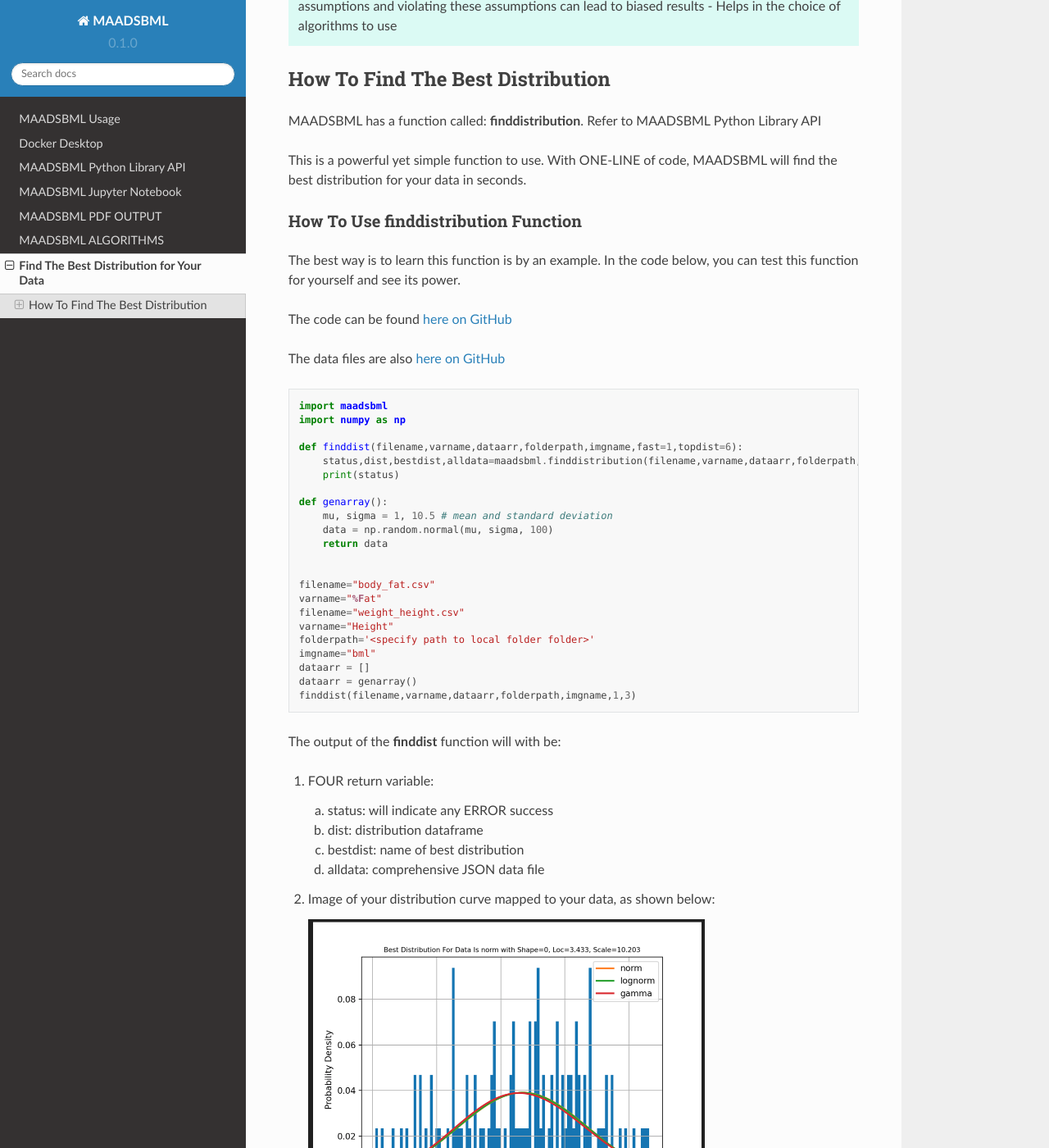
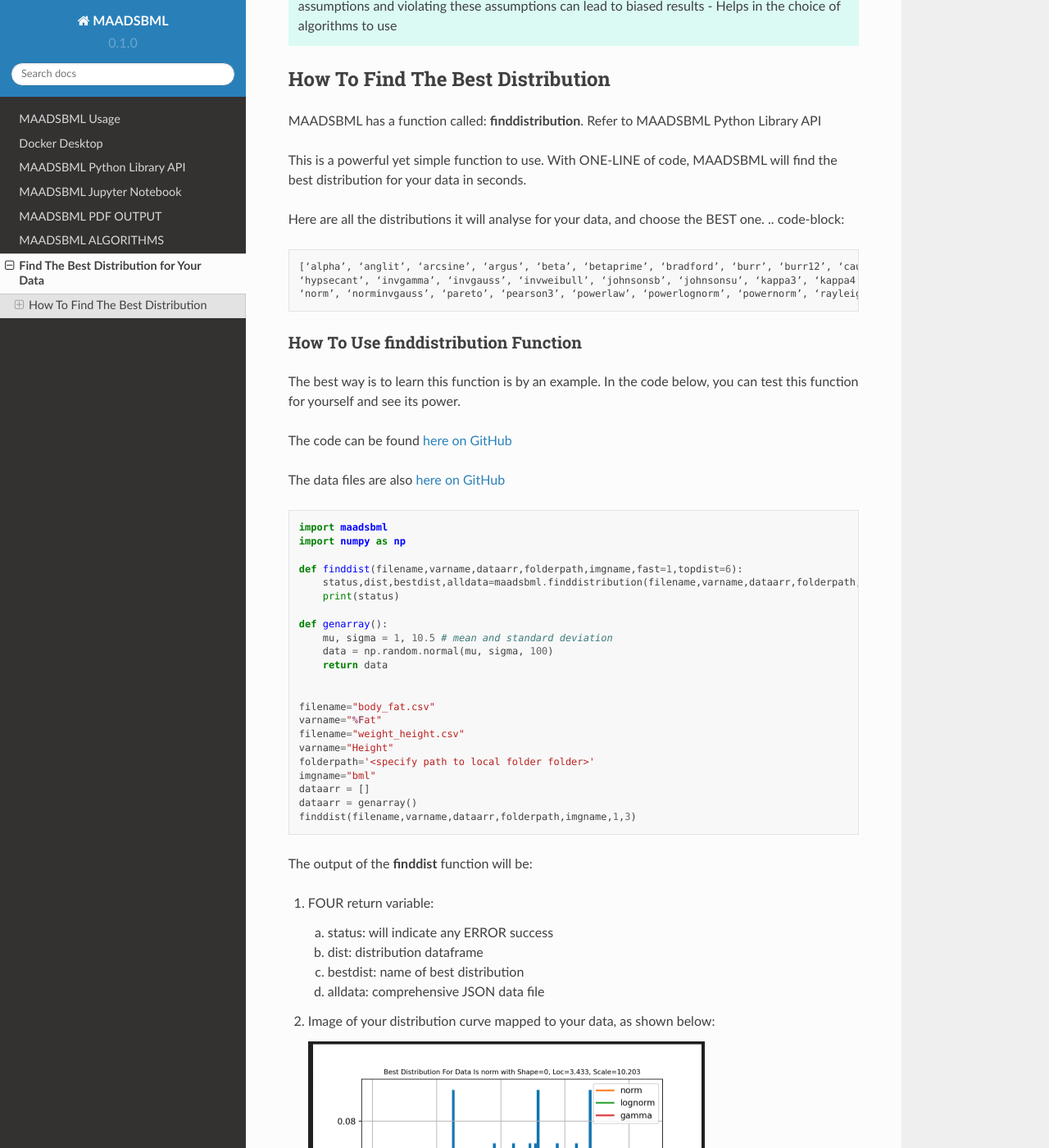
Before and after one commit to smaurice101/maadsbml, a Sphinx documentation site: the page built from docs/source/finddist.rst, in a window 1280 px wide and 1400 px high, scrolled down 373 px. Shown: the whole window at 82% size. Built offline with Sphinx 7.4.7 and the Read the Docs theme 2.0.0, drawn with Linux system fonts in a browser that asks for light colours.

Commit message:
Update finddist.rst

```diff
--- a/docs/source/finddist.rst
+++ b/docs/source/finddist.rst
@@ -16,6 +16,13 @@
 MAADSBML has a function called: **finddistribution**.  Refer to :ref:`MAADSBML Python Library API`
 
 This is a powerful yet simple function to use.  With ONE-LINE of code, MAADSBML will find the best distribution for your data in seconds.
+
+Here are all the distributions it will analyse for your data, and choose the BEST one.
+.. code-block::
+
+      [‘alpha’, ‘anglit’, ‘arcsine’, ‘argus’, ‘beta’, ‘betaprime’, ‘bradford’, ‘burr’, ‘burr12’, ‘cauchy’, ‘chi’, ‘chi2’, ‘cosine’, ‘crystalball’, ‘dgamma’, ‘dweibull’, ‘erlang’, ‘expon’, ‘exponnorm’, ‘exponpow’, ‘exponweib’, ‘f’, ‘fatiguelife’, ‘fisk’, ‘foldcauchy’, ‘foldnorm’, ‘frechet_l’, ‘frechet_r’, ‘gamma’, ‘gausshyper’, ‘genexpon’, ‘genextreme’, ‘gengamma’, ‘genhalflogistic’, ‘geninvgauss’, ‘genlogistic’, ‘gennorm’, ‘genpareto’, ‘gilbrat’, ‘gompertz’, ‘gumbel_l’, ‘gumbel_r’, ‘halfcauchy’, ‘halfgennorm’, ‘halflogistic’, ‘halfnorm’,
+      ‘hypsecant’, ‘invgamma’, ‘invgauss’, ‘invweibull’, ‘johnsonsb’, ‘johnsonsu’, ‘kappa3’, ‘kappa4’, ‘ksone’, ‘kstwo’, ‘kstwobign’, ‘laplace’, ‘levy’, ‘levy_l’, ‘levy_stable’, ‘loggamma’, ‘logistic’, ‘loglaplace’, ‘lognorm’, ‘loguniform’, ‘lomax’, ‘maxwell’, ‘mielke’, ‘moyal’, ‘nakagami’, ‘ncf’, ‘nct’, ‘ncx2’,
+      ‘norm’, ‘norminvgauss’, ‘pareto’, ‘pearson3’, ‘powerlaw’, ‘powerlognorm’, ‘powernorm’, ‘rayleigh’, ‘rdist’, ‘recipinvgauss’, ‘reciprocal’, ‘rice’, ‘rv_continuous’, ‘rv_histogram’, ‘semicircular’, ‘skewnorm’, ‘t’, ‘trapz’, ‘triang’, ‘truncexpon’, ‘truncnorm’, ‘tukeylambda’, ‘uniform’, ‘vonmises’, ‘vonmises_line’, ‘wald’, ‘weibull_max’, ‘weibull_min’, ‘wrapcauchy’]
 
 How To Use finddistribution Function
 """""""""""""""""""""""""""""""""""""""
@@ -51,7 +58,7 @@
     dataarr = genarray()
     finddist(filename,varname,dataarr,folderpath,imgname,1,3)
 
-The output of the **finddist** function will with be:
+The output of the **finddist** function will be:
 
 1. FOUR return variable:
 
```
